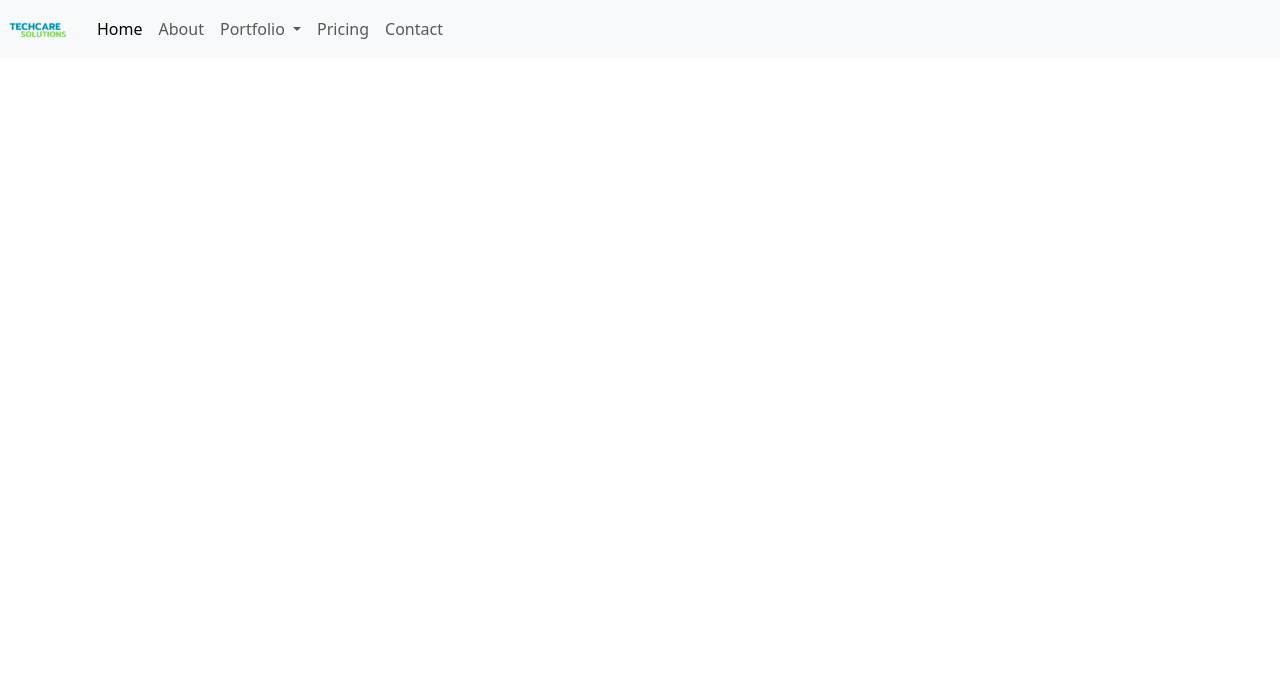
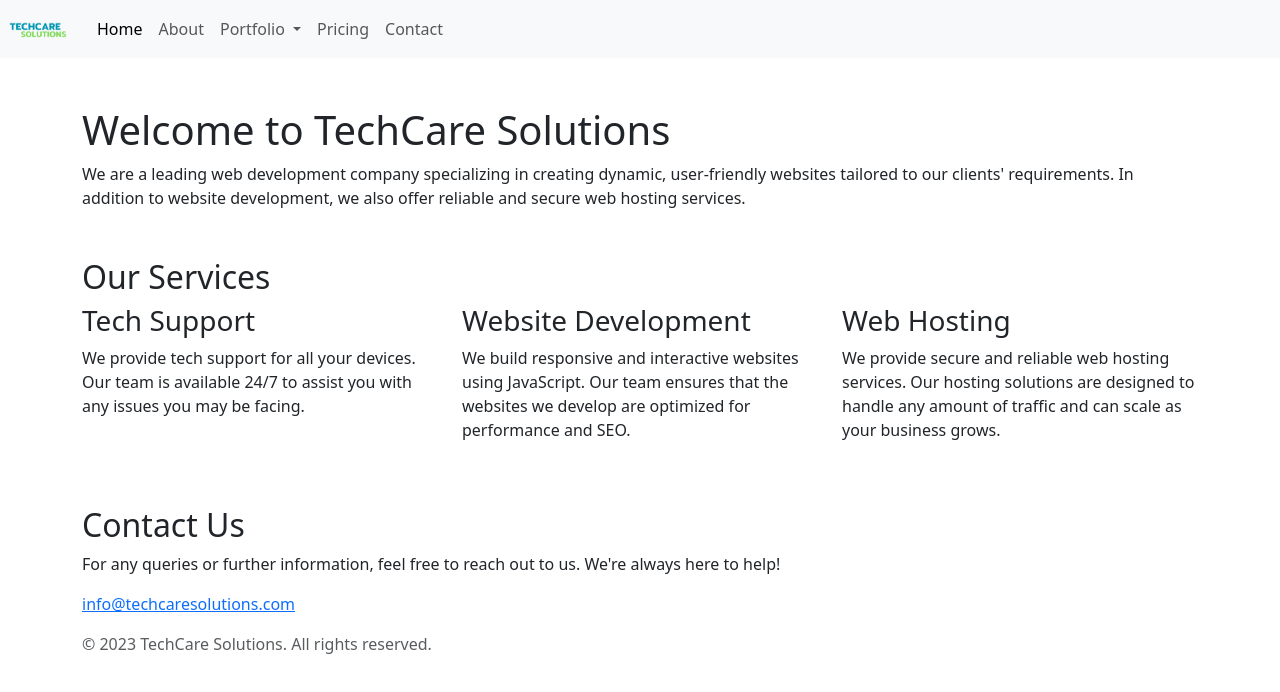
Before and after one commit to Techcare-Solutions/TechCareSolutions, a plain HTML site: page index.html in a window 1280 px wide. Drawn offline with nearby package versions, Linux system fonts and the light colour scheme.

Commit message:
added basic index content

```diff
--- a/index.html
+++ b/index.html
@@ -55,10 +55,39 @@
     </div>
 </header>
 <main>
+    <section class="container mt-5">
+        <h1>Welcome to TechCare Solutions</h1>
+        <p>We are a leading web development company specializing in creating dynamic, user-friendly websites tailored to our clients' requirements. In addition to website development, we also offer reliable and secure web hosting services.</p>
+    </section>
 
+    <section class="container mt-5">
+        <h2>Our Services</h2>
+        <div class="row">
+            <div class="col-md-4">
+                <h3>Tech Support</h3>
+                <p>We provide tech support for all your devices. Our team is available 24/7 to assist you with any issues you may be facing.</p>
+            </div>
+            <div class="col-md-4">
+                <h3>Website Development</h3>
+                <p>We build responsive and interactive websites using JavaScript. Our team ensures that the websites we develop are optimized for performance and SEO.</p>
+            </div>
+            <div class="col-md-4">
+                <h3>Web Hosting</h3>
+                <p>We provide secure and reliable web hosting services. Our hosting solutions are designed to handle any amount of traffic and can scale as your business grows.</p>
+            </div>
+        </div>
+    </section>
+
+    <section class="container mt-5">
+        <h2>Contact Us</h2>
+        <p>For any queries or further information, feel free to reach out to us. We're always here to help!</p>
+        <p><a href="mailto:info@techcaresolutions.com">info@techcaresolutions.com</a></p>
+    </section>
 </main>
 <footer>
-
+    <div class="container">
+        <span class="text-muted">© 2023 TechCare Solutions. All rights reserved.</span>
+    </div>
 </footer>
 </body>
 </html>
```
